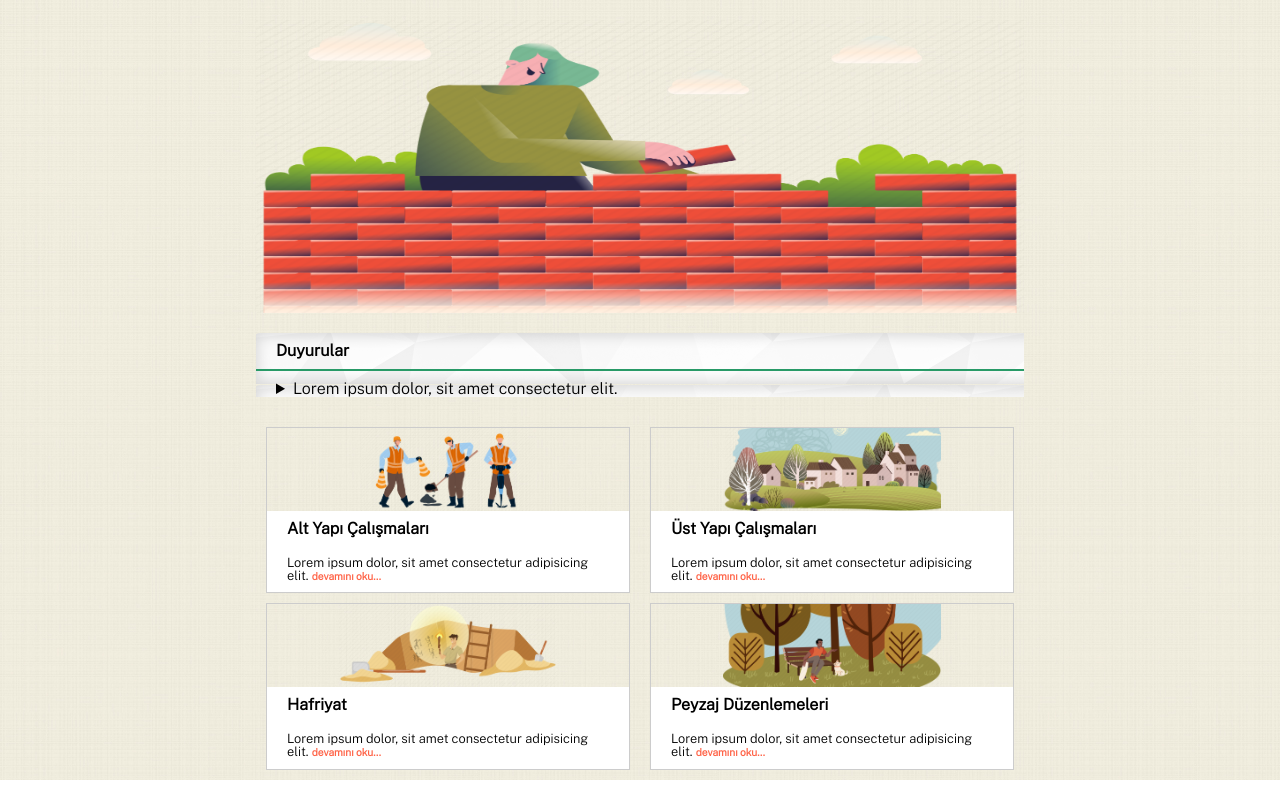
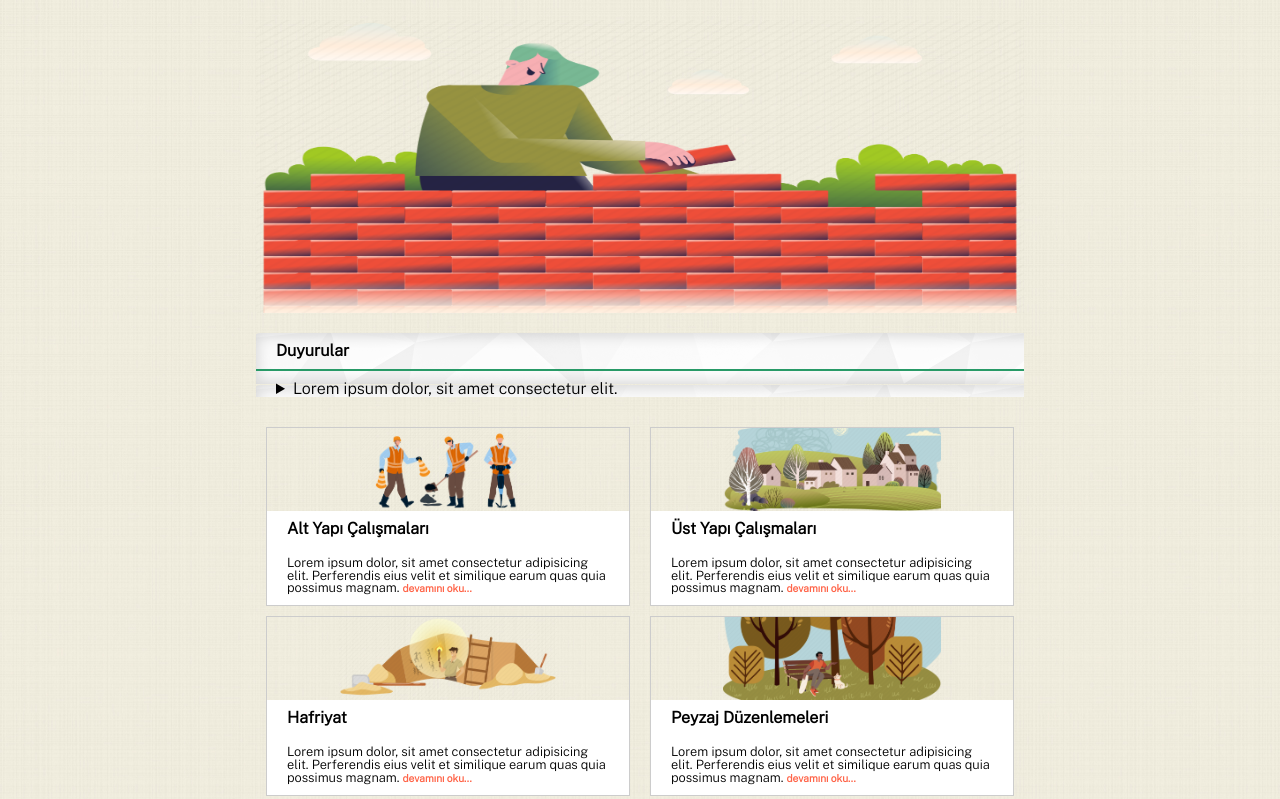
Before and after one commit to kalawaja/frontend-developer-1, a plain HTML site: page frontend-developer-1/odev01/index.html in a window 1280 px wide. Shown: the part 152-951 px from the top of the page. Drawn offline with nearby package versions, Linux system fonts and the light colour scheme; files that its build step writes are made by us from their sources.

Commit message:
commit changes Lorem

```diff
--- a/frontend-developer-1/odev01/index.html
+++ b/frontend-developer-1/odev01/index.html
@@ -57,7 +57,7 @@
                     <img src="assets/altyapi.png" alt="">
                     <div class="white-back">
                         <h6 class="strong-h">Alt Yapı Çalışmaları</h6>
-                        <p>Lorem ipsum dolor, sit amet consectetur adipisicing elit.
+                        <p>Lorem ipsum dolor, sit amet consectetur adipisicing elit. Perferendis eius velit et similique earum quas quia possimus magnam.
                             <a href="#" target="_self">devamını oku...</a>
                         </p>
                     </div>
@@ -66,7 +66,7 @@
                     <img src="assets/hafriyat.png" alt="">
                     <div class="white-back">
                         <h6 class="strong-h">Hafriyat</h6>
-                        <p>Lorem ipsum dolor, sit amet consectetur adipisicing elit.
+                        <p>Lorem ipsum dolor, sit amet consectetur adipisicing elit. Perferendis eius velit et similique earum quas quia possimus magnam.
                             <a href="#" target="_self">devamını oku...</a>
                         </p>
                     </div>
@@ -77,7 +77,7 @@
                     <img src="assets/ustyapi.png" alt="">
                     <div class="white-back">
                         <h6 class="strong-h">Üst Yapı Çalışmaları</h6>
-                        <p>Lorem ipsum dolor, sit amet consectetur adipisicing elit.
+                        <p>Lorem ipsum dolor, sit amet consectetur adipisicing elit. Perferendis eius velit et similique earum quas quia possimus magnam.
                         <a href="#" target="_self">devamını oku...</a>
                     </p>
                     </div>
@@ -86,7 +86,7 @@
                     <img src="assets/peyzaj.png" alt="">
                     <div class="white-back">
                         <h6 class="strong-h">Peyzaj Düzenlemeleri</h6>
-                        <p>Lorem ipsum dolor, sit amet consectetur adipisicing elit.
+                        <p>Lorem ipsum dolor, sit amet consectetur adipisicing elit. Perferendis eius velit et similique earum quas quia possimus magnam.
                         <a href="#" target="_self">devamını oku...</a>
                     </p>
                     </div>
```
Also changed, not shown: 1 other file.
